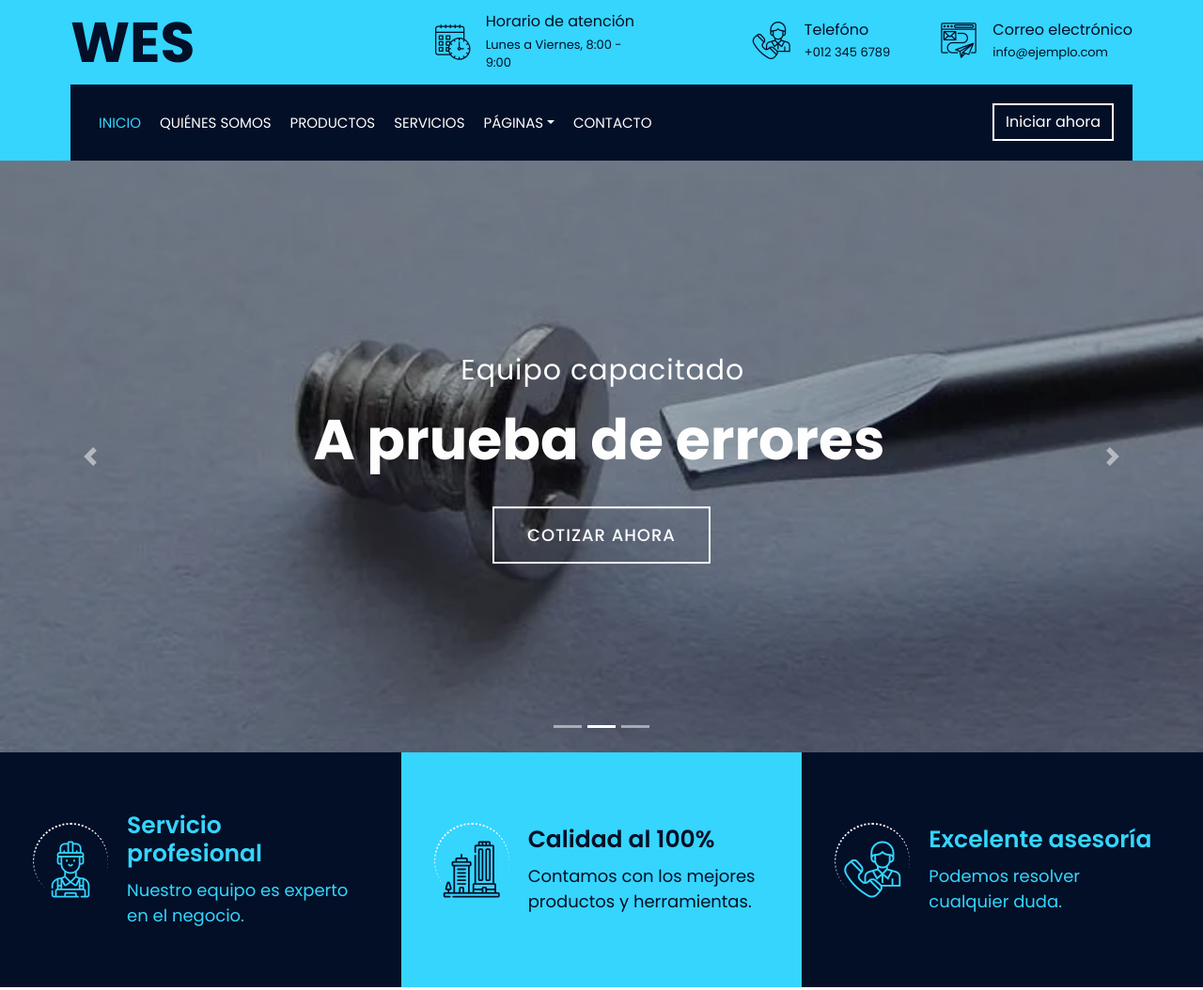
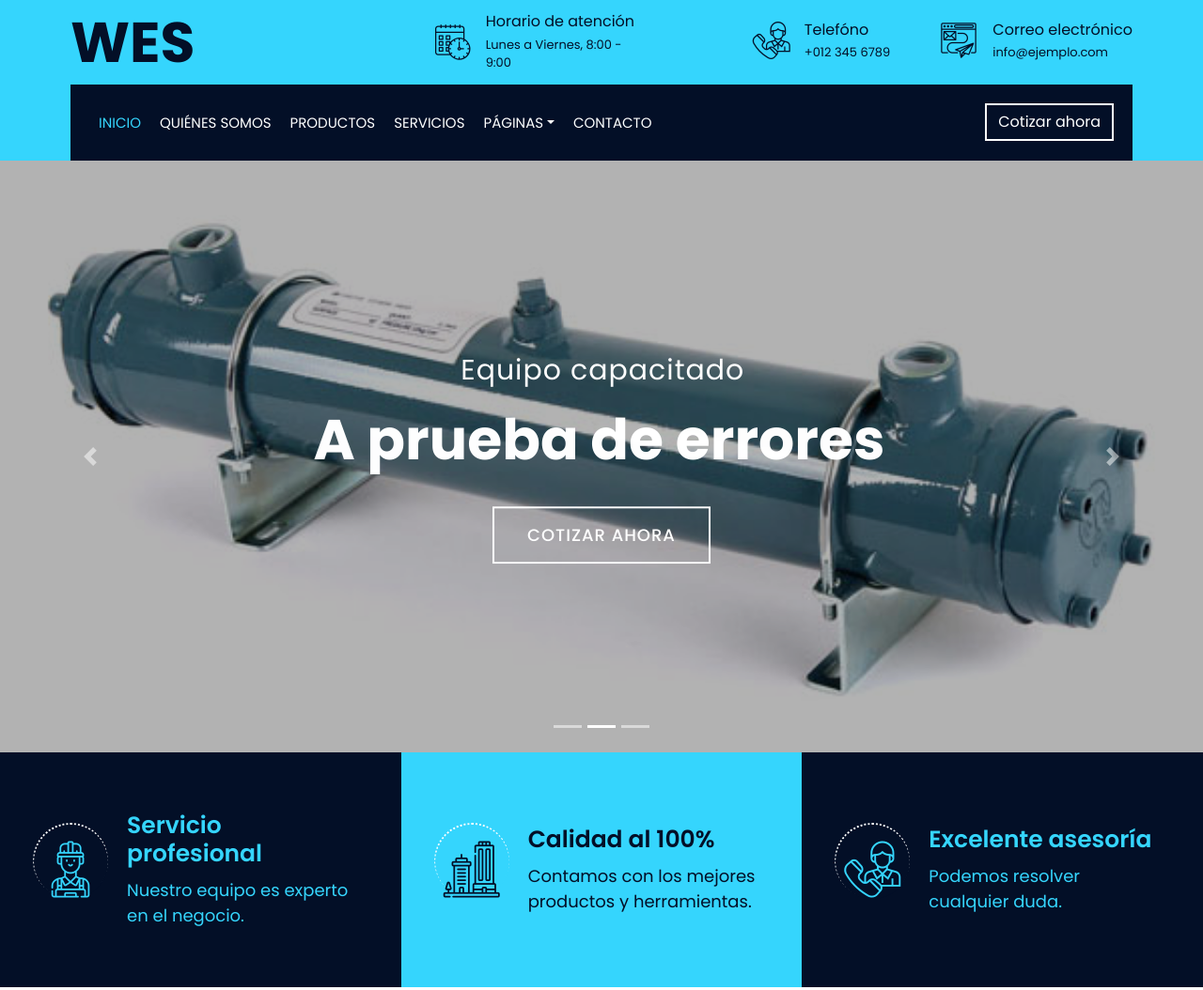
Before and after one commit to MDelprado25/WES, a website with bundled scripts: page index.html in a window 1280 px wide. Shown: the top 1054 px of the page at 94% size. Built offline with nearby package versions, Linux system fonts and the light colour scheme.

Commit message:
general changes

```diff
--- a/index.html
+++ b/index.html
@@ -132,7 +132,7 @@
               </div>
               <div class="ml-auto">
                 <a class="btn" href="https://freewebsitecode.com"
-                  >Iniciar ahora</a
+                  >Cotizar ahora</a
                 >
               </div>
             </div>
@@ -163,7 +163,7 @@
           </div>
 
           <div class="carousel-item">
-            <img src="img/carousel-2.webp" alt="Carousel Image" />
+            <img src="img/carousel-2.jpg" alt="Carousel Image" />
             <div class="carousel-caption">
               <p class="animated fadeInRight">Equipo capacitado</p>
               <h1 class="animated fadeInLeft">A prueba de errores</h1>
```
Also changed, not shown: about.html (+1 -1 lines), blog.html (+1 -1 lines), contact.html (+1 -1 lines), portfolio.html (+1 -1 lines), service.html (+1 -1 lines), single.html (+1 -1 lines), img/carousel-1.jpg, img/carousel-2.jpg (added), img/carousel-2.webp (deleted).
